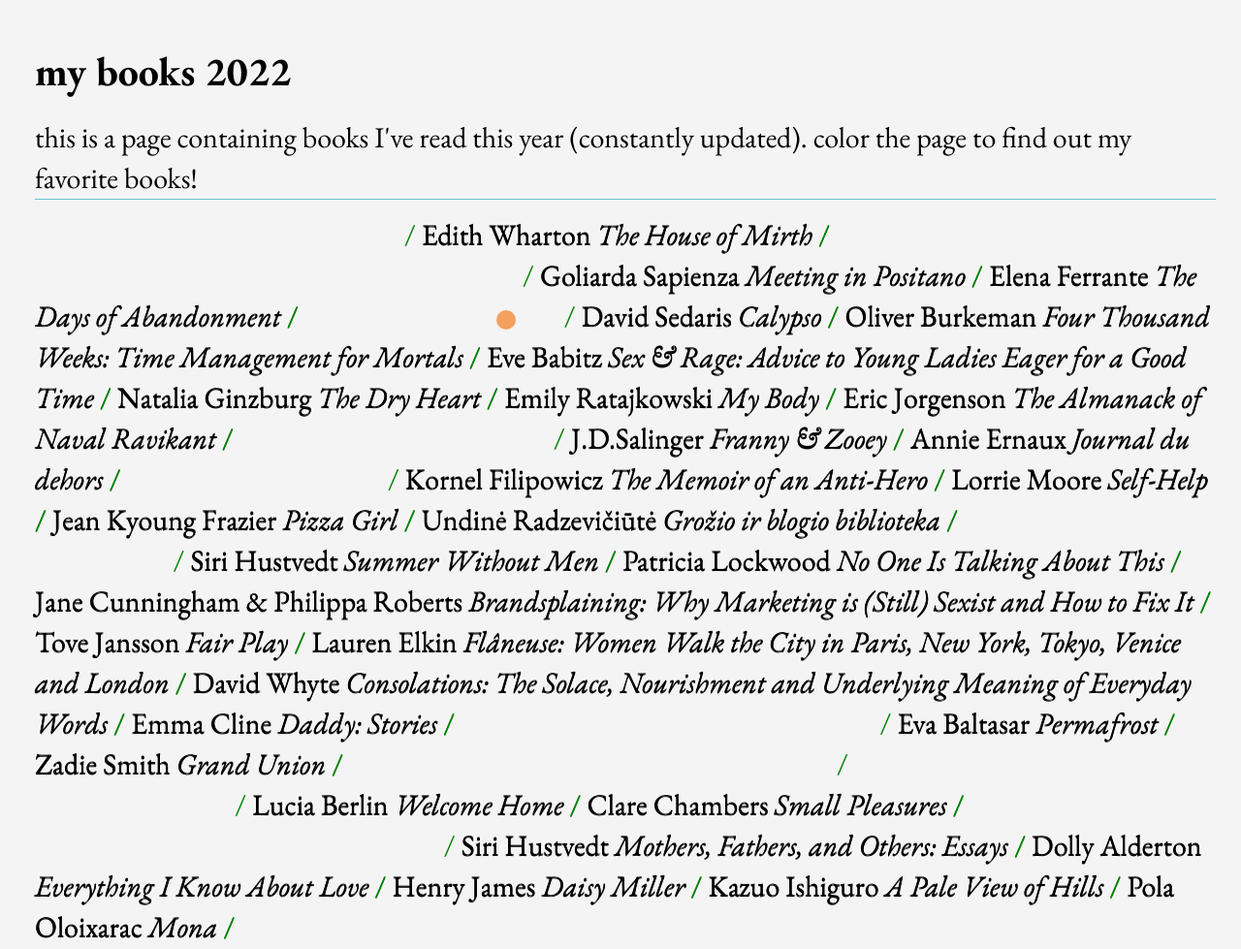
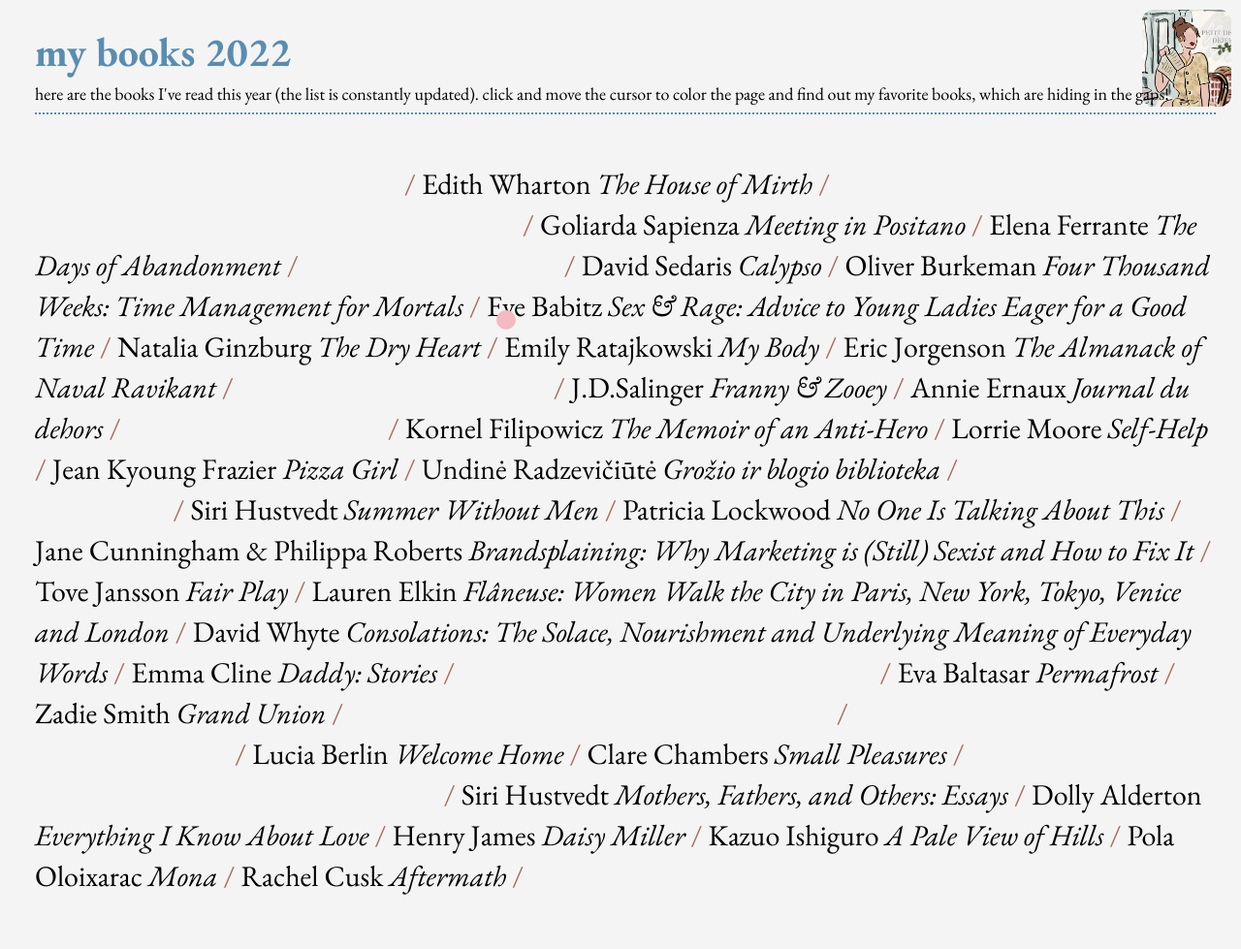
Before and after one commit to mrepcyte/favorite-books, a plain HTML site: page index.html in a window 1280 px wide. Shown: the whole page at 97% size. After the commit the page ends 900 px from the top, so only its background shows below. Drawn offline with nearby package versions, Linux system fonts and the light colour scheme; a web font is replaced by a local one.

Commit message:
style fixes

```diff
--- a/index.html
+++ b/index.html
@@ -13,11 +13,66 @@
     </head>
 
     <body>
-        <section class="books-list" id="one">
+        <img class="jelistrop" src="./assets/jelistrop2-cropped.png" />
+        <section class="books-list one">
             <h1>my books 2022</h1>
-            <p class="intro">
-                this is a page containing books I've read this year (constantly updated). color the
-                page to find out my favorite books!
+            <h2>
+                here are the books I've read this year (the list is constantly updated). click and
+                move the cursor to color the page and find out my favorite books, which are hiding
+                in the gaps!
+            </h2>
+            <p>
+                <span>Lucia Berlin <em>Evening In Paradise</em></span> Edith Wharton
+                <em>The House of Mirth</em>
+                <span
+                    >Thom Yorke & Stanley Donwood
+                    <em>Fear Stalks the Land!: A Commonplace Book</em></span
+                >
+                Goliarda Sapienza <em>Meeting in Positano</em> Elena Ferrante
+                <em>The Days of Abandonment</em> <span>Amina Cain <em>Indelicacy</em></span> David
+                Sedaris <em>Calypso</em> Oliver Burkeman
+                <em>Four Thousand Weeks: Time Management for Mortals</em> Eve Babitz
+                <em>Sex & Rage: Advice to Young Ladies Eager for a Good Time</em> Natalia Ginzburg
+                <em>The Dry Heart</em> Emily Ratajkowski <em>My Body</em> Eric Jorgenson
+                <em>The Almanack of Naval Ravikant</em>
+                <span>Siri Hustvedt <em>What I Loved</em></span> J.D.Salinger
+                <em>Franny & Zooey</em> Annie Ernaux <em>Journal du dehors</em>
+                <span>Elif Batuman <em>The Idiot</em></span> Kornel Filipowicz
+                <em>The Memoir of an Anti-Hero</em> Lorrie Moore <em>Self-Help</em> Jean Kyoung
+                Frazier <em>Pizza Girl</em> Undinė Radzevičiūtė
+                <em>Grožio ir blogio biblioteka</em>
+                <span>Claire-Louise Bennett <em>Checkout 19</em></span> Siri Hustvedt
+                <em>Summer Without Men</em> Patricia Lockwood
+                <em>No One Is Talking About This</em> Jane Cunningham & Philippa Roberts
+                <em>Brandsplaining: Why Marketing is (Still) Sexist and How to Fix It</em> Tove
+                Jansson <em>Fair Play</em> Lauren Elkin
+                <em>Flâneuse: Women Walk the City in Paris, New York, Tokyo, Venice and London</em>
+                David Whyte
+                <em
+                    >Consolations: The Solace, Nourishment and Underlying Meaning of Everyday
+                    Words</em
+                >
+                Emma Cline <em>Daddy: Stories</em>
+                <span>Fernando Pessoa <em>The Book of Disquiet</em></span> Eva Baltasar
+                <em>Permafrost</em> Zadie Smith <em>Grand Union</em>
+                <span>María Gainza <em>Portrait of an Unknown Lady</em></span>
+                <span>Lucia Berlin <em>A Manual for Cleaning Women</em></span> Lucia Berlin
+                <em>Welcome Home</em> Clare Chambers <em>Small Pleasures</em>
+                <span>Amanda Montell <em>Cultish: The Language of Fanaticism</em></span> Siri
+                Hustvedt <em>Mothers, Fathers, and Others: Essays</em> Dolly Alderton
+                <em>Everything I Know About Love</em> Henry James <em>Daisy Miller</em> Kazuo
+                Ishiguro <em>A Pale View of Hills </em> Pola Oloixarac <em>Mona</em> Rachel Cusk
+                <em>Aftermath</em>
+            </p>
+        </section>
+
+        <canvas></canvas>
+
+        <section class="books-list two">
+            <h1 style="opacity: 0">my books 2022</h1>
+            <p style="opacity: 0">
+                this is a page containing books I've read this year (constantly updated). click and
+                move the cursor to color the page and find out my favorite books!
             </p>
             <p>
                 <span>Lucia Berlin <em>Evening In Paradise</em></span> Edith Wharton
@@ -59,63 +114,12 @@
                 <span>Amanda Montell <em>Cultish: The Language of Fanaticism</em></span> Siri
                 Hustvedt <em>Mothers, Fathers, and Others: Essays</em> Dolly Alderton
                 <em>Everything I Know About Love</em> Henry James <em>Daisy Miller</em> Kazuo
-                Ishiguro <em>A Pale View of Hills </em> Pola Oloixarac <em>Mona</em>
-            </p>
-        </section>
-
-        <canvas></canvas>
-
-        <section class="books-list" id="two">
-            <h1 style="opacity: 0">my books 2022</h1>
-            <p style="opacity: 0">
-                this is a page containing books I've read this year (constantly updated). color the
-                page to find out my favorite books!
-            </p>
-            <p>
-                <span>Lucia Berlin <em>Evening In Paradise</em></span> Edith Wharton
-                <em>The House of Mirth</em>
-                <span
-                    >Thom Yorke & Stanley Donwood
-                    <em>Fear Stalks the Land!: A Commonplace Book</em></span
-                >
-                Goliarda Sapienza <em>Meeting in Positano</em> Elena Ferrante
-                <em>The Days of Abandonment</em> <span>Amina Cain <em>Indelicacy</em></span> David
-                Sedaris <em>Calypso</em> Oliver Burkeman
-                <em>Four Thousand Weeks: Time Management for Mortals</em> Eve Babitz
-                <em>Sex & Rage: Advice to Young Ladies Eager for a Good Time</em> Natalia Ginzburg
-                <em>The Dry Heart</em> Emily Ratajkowski <em>My Body</em> Eric Jorgenson
-                <em>The Almanack of Naval Ravikant</em>
-                <span>Siri Hustvedt <em>What I Loved</em></span> J.D.Salinger
-                <em>Franny & Zooey</em> Annie Ernaux <em>Journal du dehors</em>
-                <span>Elif Batuman <em>The Idiot</em></span> Kornel Filipowicz
-                <em>The Memoir of an Anti-Hero</em> Lorrie Moore <em>Self-Help</em> Jean Kyoung
-                Frazier <em>Pizza Girl</em> Undinė Radzevičiūtė
-                <em>Grožio ir blogio biblioteka</em>
-                <span>Claire-Louise Bennett <em>Checkout 19</em></span> Siri Hustvedt
-                <em>Summer Without Men</em> Patricia Lockwood
-                <em>No One Is Talking About This</em> Jane Cunningham & Philippa Roberts
-                <em>Brandsplaining: Why Marketing is (Still) Sexist and How to Fix It</em> Tove
-                Jansson <em>Fair Play</em> Lauren Elkin
-                <em>Flâneuse: Women Walk the City in Paris, New York, Tokyo, Venice and London</em>
-                David Whyte
-                <em
-                    >Consolations: The Solace, Nourishment and Underlying Meaning of Everyday
-                    Words</em
-                >
-                Emma Cline <em>Daddy: Stories</em>
-                <span>Fernando Pessoa <em>The Book of Disquiet</em></span> Eva Baltasar
-                <em>Permafrost</em> Zadie Smith <em>Grand Union</em>
-                <span>María Gainza <em>Portrait of an Unknown Lady</em></span>
-                <span>Lucia Berlin <em>A Manual for Cleaning Women</em></span> Lucia Berlin
-                <em>Welcome Home</em> Clare Chambers <em>Small Pleasures</em>
-                <span>Amanda Montell <em>Cultish: The Language of Fanaticism</em></span> Siri
-                Hustvedt <em>Mothers, Fathers, and Others: Essays</em> Dolly Alderton
-                <em>Everything I Know About Love</em> Henry James <em>Daisy Miller</em> Kazuo
-                Ishiguro <em>A Pale View of Hills </em> Pola Oloixarac <em>Mona</em>
+                Ishiguro <em>A Pale View of Hills </em> Pola Oloixarac <em>Mona</em> Rachel Cusk
+                <em>Aftermath</em>
             </p>
         </section>
         <div class="cursor">
-            <span>hello</span>
+            <span>📚</span>
         </div>
         <script src="script.js"></script>
     </body>
--- a/script.js
+++ b/script.js
@@ -1,6 +1,6 @@
 const cursor = document.querySelector('div.cursor');
 const canvasEl = document.querySelector('canvas');
-const sectionEl = document.querySelector('#one');
+const sectionEl = document.querySelector('section.one');
 
 let isMouseDown = false;
 
@@ -33,7 +33,8 @@ setupCanvas(canvasEl);
 
 const startDrawing = (canvas, x, y) => {
     const context = canvas.getContext('2d');
-    context.strokeStyle = '#f4a15d';
+    // context.strokeStyle = '#f4a15d';
+    context.strokeStyle = '#f3bac1';
     context.moveTo(x, y);
     context.beginPath();
 };
--- a/style.css
+++ b/style.css
@@ -19,10 +19,18 @@ body {
     overflow: hidden; */
 }
 
+img {
+    position: absolute;
+    top: 10px;
+    right: 10px;
+    border-radius: 12px;
+    height: 100px;
+}
+
 section.books-list {
     padding: 26px;
     position: absolute;
-    top: 20px;
+    top: 0;
     left: 10px;
     user-select: none;
 }
@@ -30,31 +38,39 @@ section.books-list {
 section.books-list h1 {
     font-size: 42px;
     margin-bottom: 4px;
+    color: #598db0;
 }
 
-section.books-list p.intro {
-    border-bottom: 1px solid #66c3d1;
+section.books-list h2 {
+    border-bottom: 2px dotted #598db0;
+    padding-bottom: 8px;
+    font-weight: 300;
+    font-size: 18px;
 }
 
 section.books-list p {
     font-size: 30px;
     font-weight: 400;
     line-height: 1.4;
-    padding-top: 16px;
 }
 
 section.books-list p em::after {
     content: ' /';
-    color: green;
+    color: #a86d5f;
     font-style: normal;
 }
 
-section.books-list span {
+section.books-list.one span {
+    color: #f4f4f4;
     opacity: 0;
 }
 
+section.books-list.one p {
+    color: #000;
+    opacity: 0;
+}
 
-#two span {
+section.books-list.two span {
     color: #f4f4f4;
     opacity: 1;
 }
@@ -65,7 +81,7 @@ div.cursor {
     left: 40%;
     width: 20px;
     height: 20px;
-    background-color: #f4a15d;
+    background-color: #f3bac1;
     border-radius: 50%;
     transition: width 0.2s, height 0.2s;
 }
```
Also changed, not shown: assets/jelistrop2-cropped.png (added).
